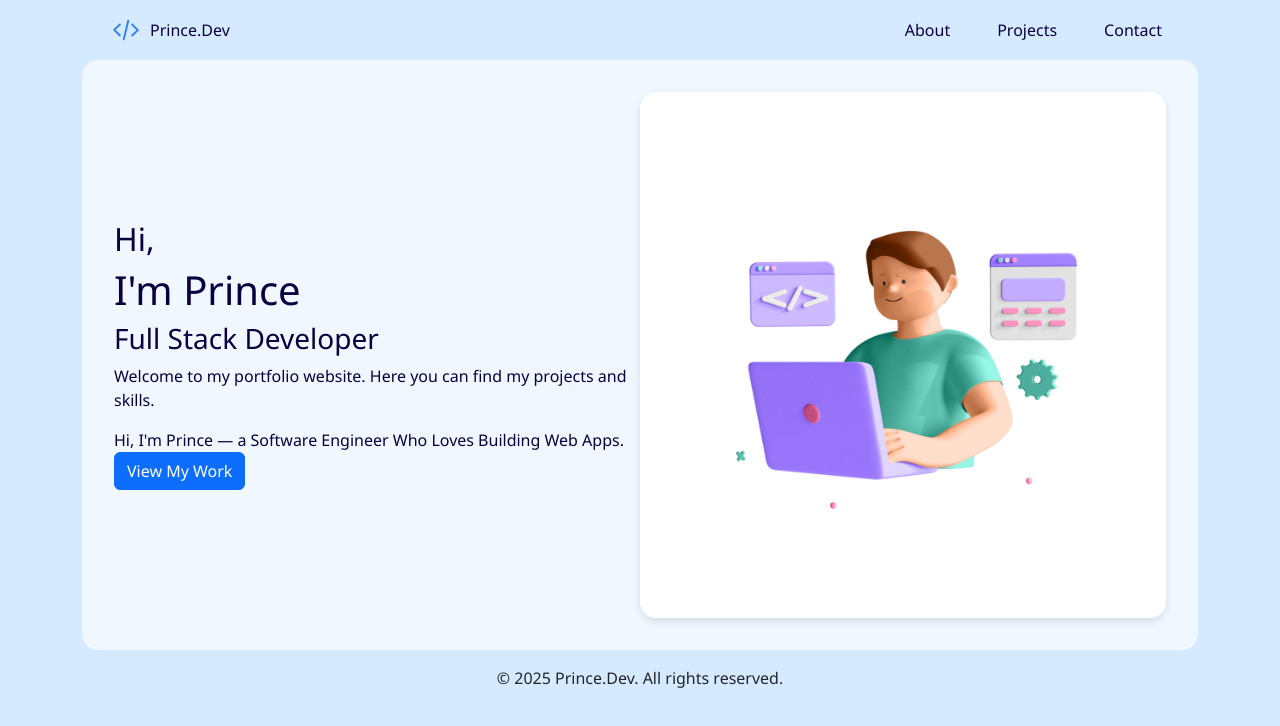
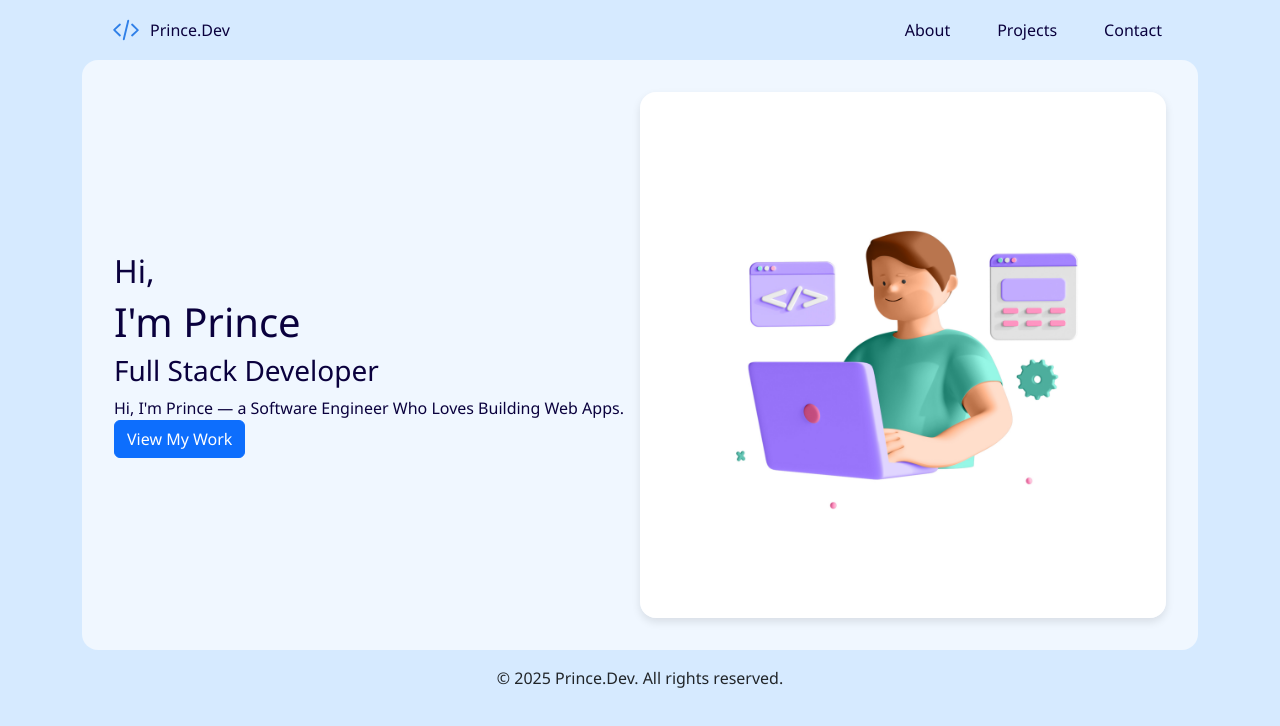
Before and after one commit to prince-sison/prince.dev, a React (Vite) app in the folder client/: page / in a window 1280 px wide. Shown: the top 726 px of the page. Built offline with nearby package versions, Linux system fonts and the light colour scheme.

Commit message:
hero section

```diff
--- a/client/src/components/Hero/Hero.tsx
+++ b/client/src/components/Hero/Hero.tsx
@@ -8,10 +8,6 @@ export const Hero = () => {
         <h2>Hi,</h2>
         <h1>I'm Prince</h1>
         <h3>Full Stack Developer</h3>
-        <p>
-          Welcome to my portfolio website. Here you can find my projects and
-          skills.
-        </p>
         Hi, I'm Prince — a Software Engineer Who Loves Building Web Apps.
         <Button variant="primary" href="#projects">
           View My Work
```
